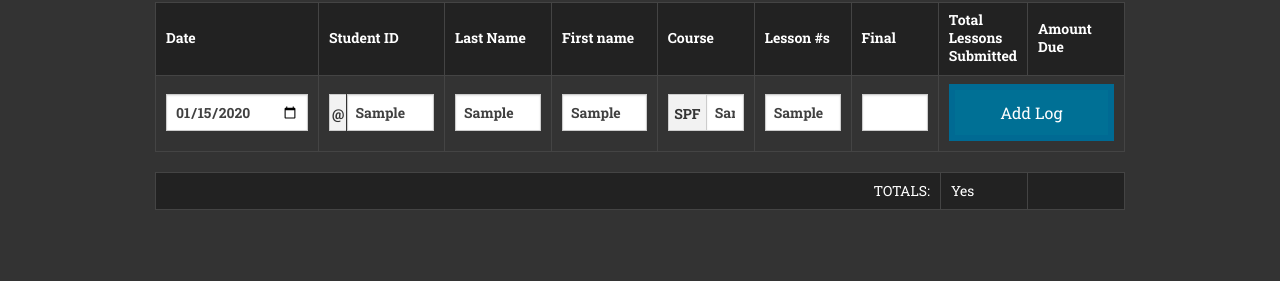
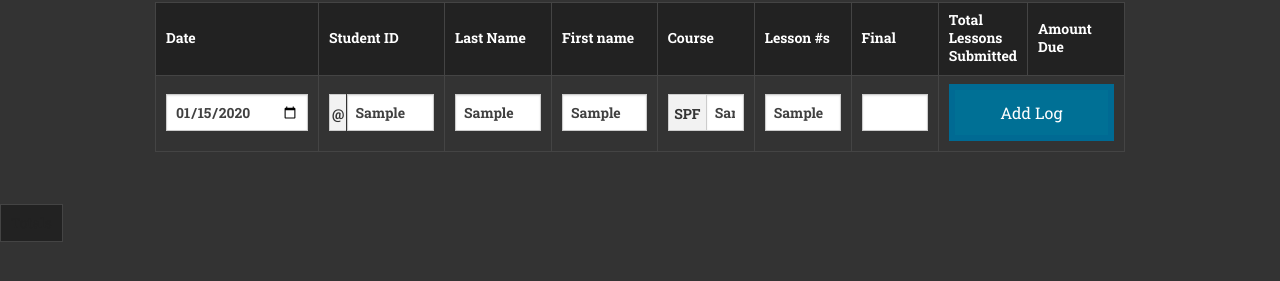
Before and after one commit to JATC-669/JATC-669.github.io, a plain HTML site: page intake-logs.html in a window 1280 px wide. Both pictures are taken after typing "2020-01-15", "Sample", "Sample", "Sample", "Sample", "Sample" into the empty fields and a click on the button "Add Log". Shown: the part 113-394 px from the top of the page. Drawn offline with Linux system fonts and the light colour scheme.

Commit message:
Added add/remove total table

```diff
--- a/intake-logs.html
+++ b/intake-logs.html
@@ -66,7 +66,7 @@
                 </td>
                 <td><input id="lessonField" type="text"></td>
                 <td class="text-center"><input id="finalField" type="text"></td>
-                <td colspan="3"><button onclick="addLog()" class="expand">Add Log</button></td>
+                <td colspan="3"><button onmousedown="removeTable()" onmouseup="addLog()" onmouseup="addLog()" class="expand">Add Log</button></td>
               </tr>
             </thead>
             <tbody id="tableBody">
@@ -74,15 +74,7 @@
           </table>
 
           <!-- Total Tables -->
-          <table width='100%'>
-            <tbody id="totalTable">
-              <tr id="totalTableRow">
-                <td class="text-right">TOTALS:</td>
-                <td width="9%">Yes</td>
-                <td id="lessonsCost" width="10%"></td>
-              </tr>
-            </tbody>
-          </table>
+
         </div>
       </div>
     </main>
--- a/js/intake-logs.js
+++ b/js/intake-logs.js
@@ -12,6 +12,11 @@ function intakeLogsInit() {
 	node.value = todaysDate;
 
 };
+
+function removeTable(id)
+{
+    return (table=document.getElementById('thisTotalTable')).parentNode.removeChild(table);
+}
 
 function addLog() {
 
@@ -194,7 +199,16 @@ function addLog() {
 		lessonField.value = null;
 		finalField.value = null;
 	};
-	var totalTableRow = document.body.getElementById('totalTableRow');
-	totalTableRow.setAttribute("align", "center");
 
+	var totalTable = document.createElement('table');
+	var totalRow = document.createElement('tr');
+	var totalRowTitle = document.createElement('td')
+	var totalRowTitleContent = document.createTextNode('Totals');
+
+	totalRowTitle.appendChild(totalRowTitleContent);
+	totalRow.appendChild(totalRowTitle);
+	totalTable.appendChild(totalRow);
+
+	document.body.appendChild(totalTable);
+	totalTable.setAttribute('id', 'thisTotalTable');
 };
```
